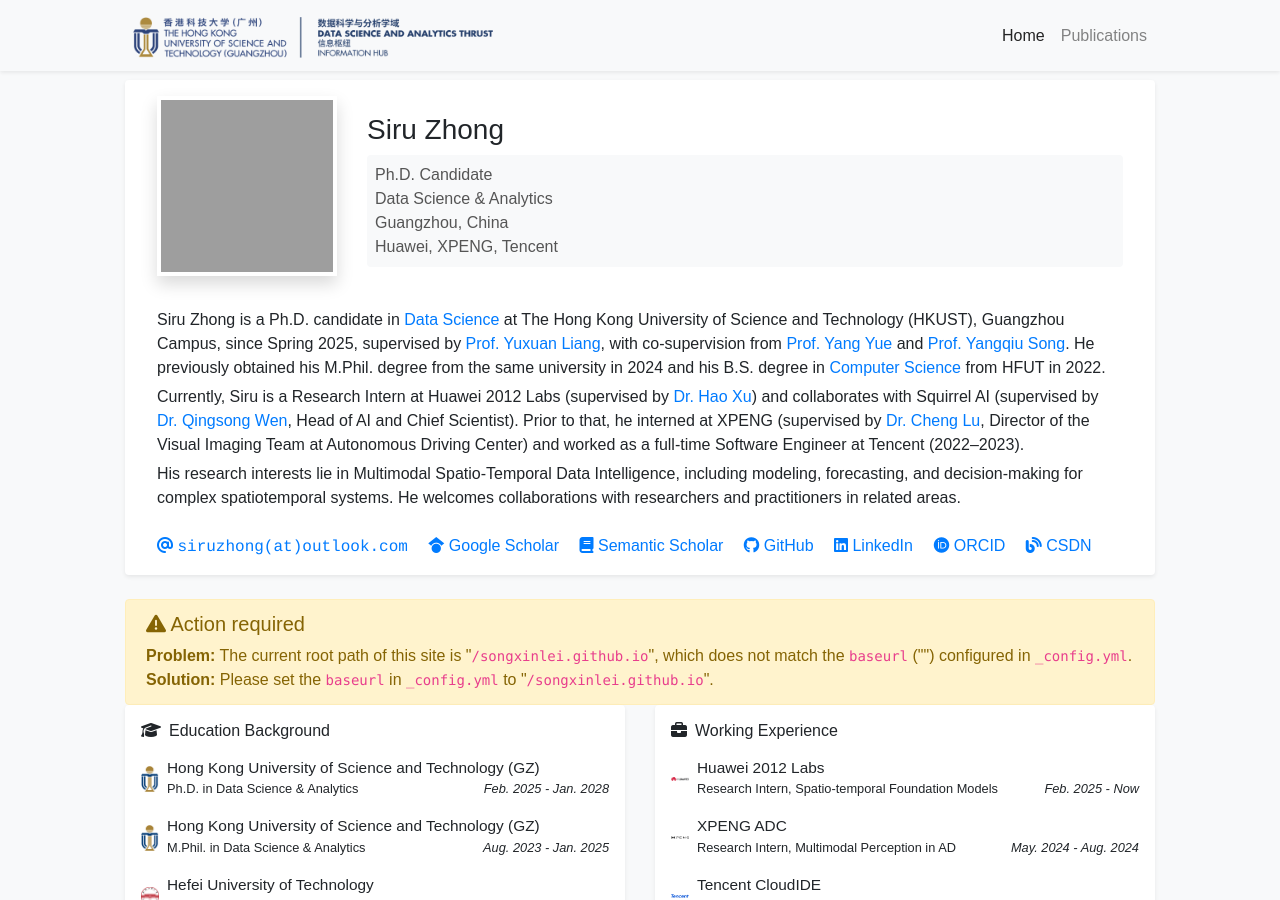
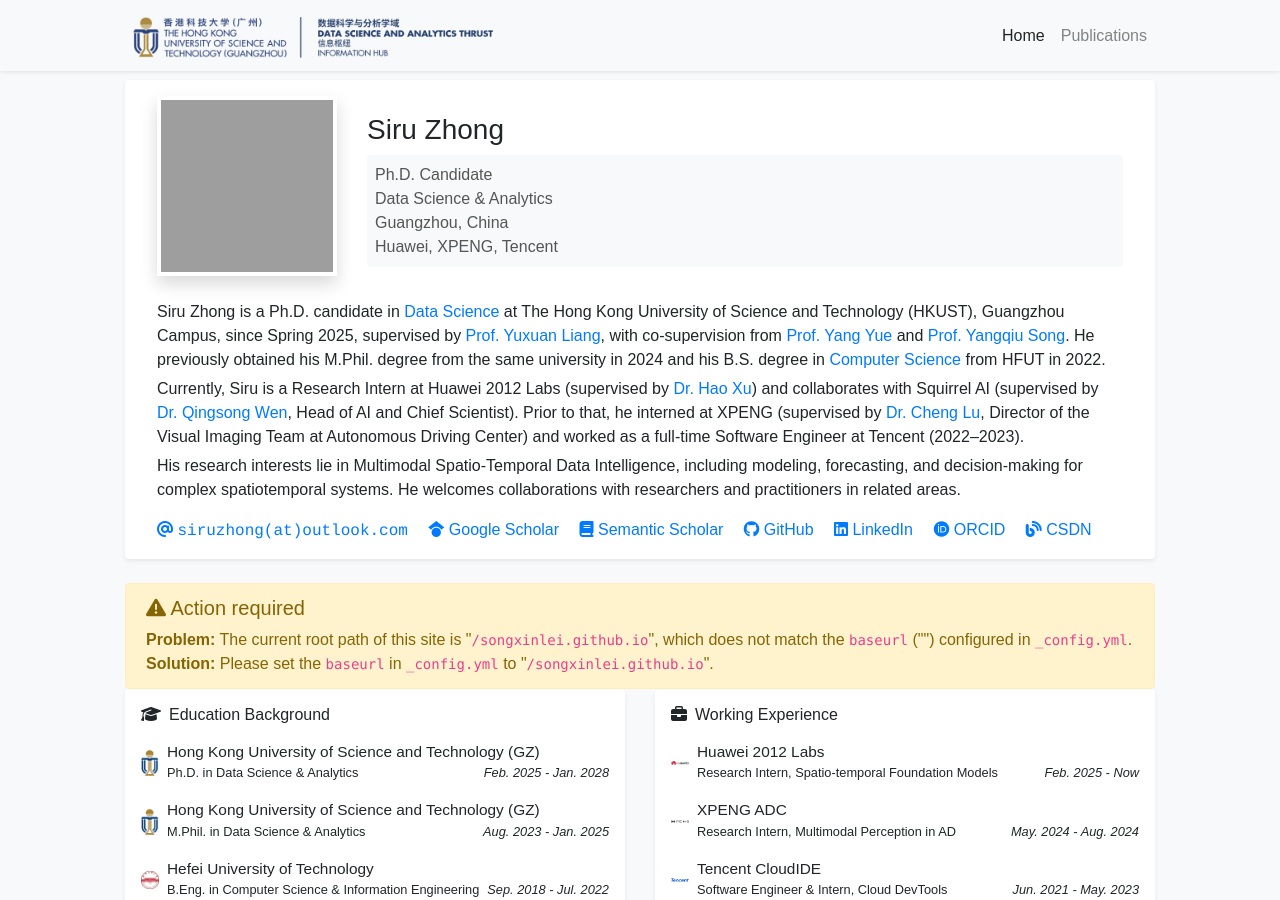
Before and after one commit to thunderlrr/songxinlei.github.io, a Jekyll site: the page built from index.html, in a window 1280 px wide and 900 px high. Built offline with Jekyll 4.4.1, drawn with Linux system fonts in a browser that asks for light colours; a style sheet for code colours, icons or effects is not loaded; grey boxes are pictures that could not be loaded.

Commit message:
update repo

```diff
--- a/_includes/widgets/profile_card.html
+++ b/_includes/widgets/profile_card.html
@@ -35,7 +35,7 @@
                     </div>
                 </div>
 
-                <div class="text-profile-bio mb-4 mt-4">
+                <div class="text-profile-bio mb-3 mt-3">
                     {{ site.data.profile.short_bio }}
                 </div>
 
```
